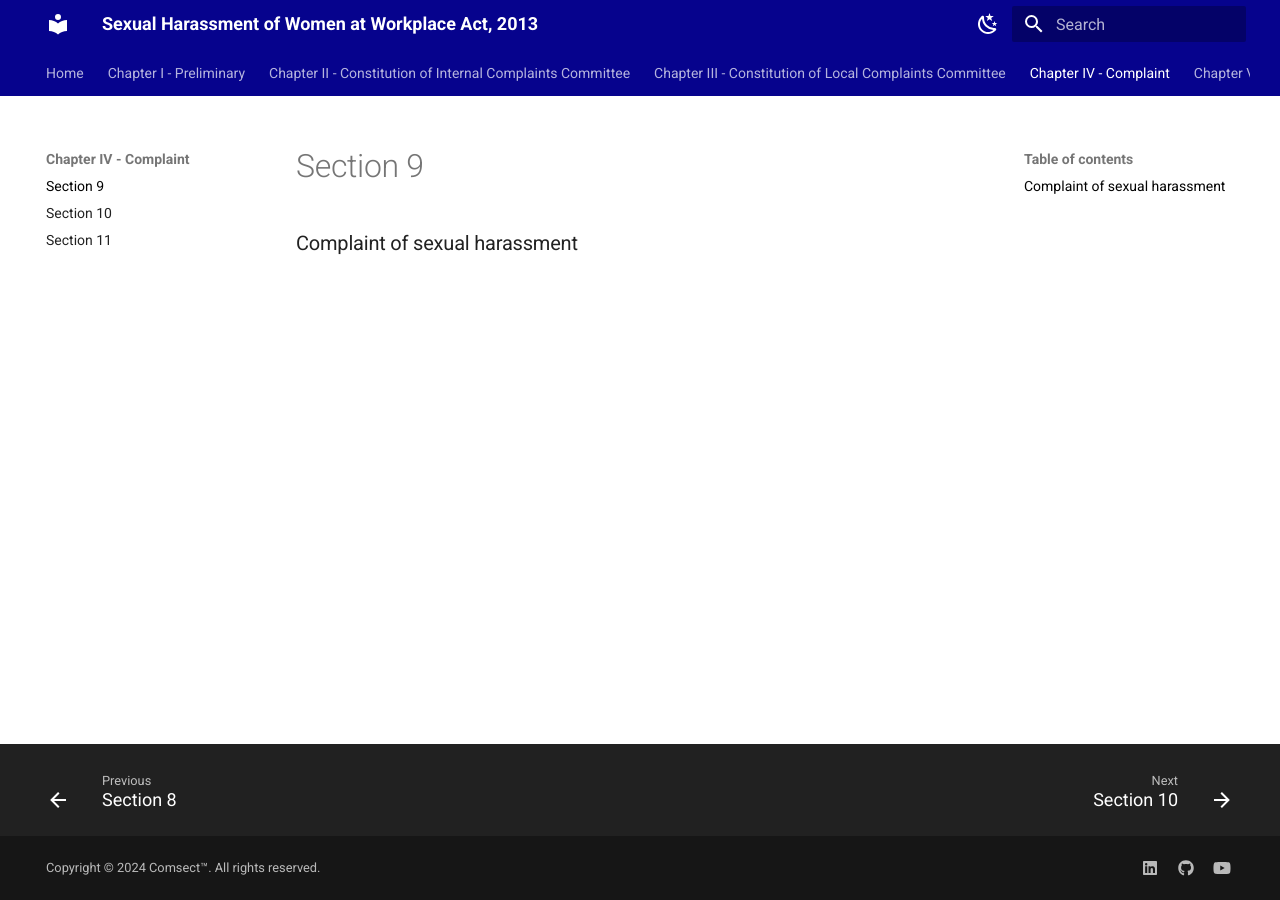
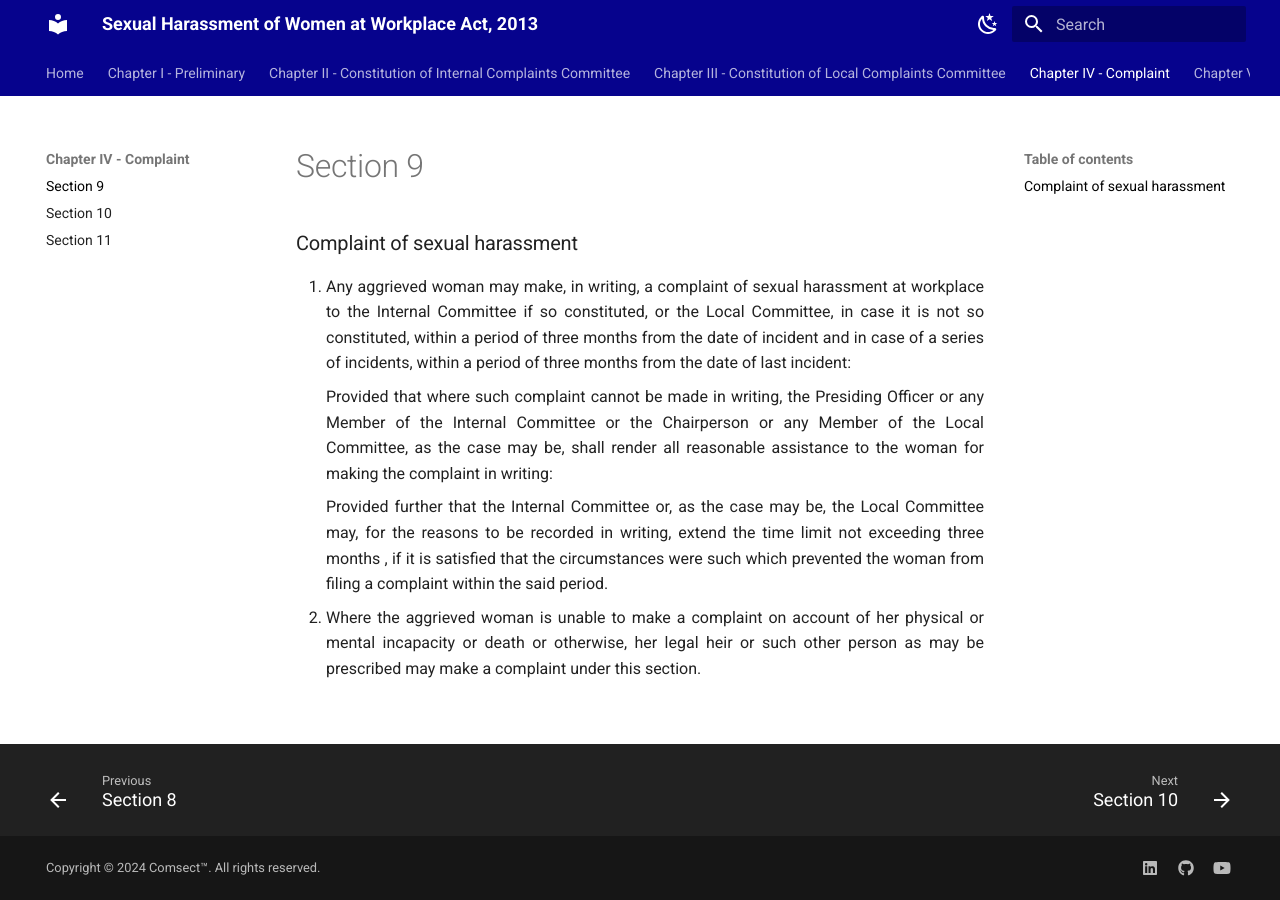
Before and after one commit to comsect/posh-act, an MkDocs documentation site: the page built from docs/en/9.md, in a window 1280 px wide. Built offline with MkDocs 1.6.1 and Material for MkDocs 9.7.7, drawn with Linux system fonts in a browser that asks for light colours.

Commit message:
add section nine

```diff
--- a/docs/en/9.md
+++ b/docs/en/9.md
@@ -3,3 +3,11 @@ description: Complaint of sexual harassment
 ---
 
 ### Complaint of sexual harassment
+
+1. <div style="text-align: justify"> Any aggrieved woman may make, in writing, a complaint of sexual harassment at workplace to the Internal Committee if so constituted, or the Local Committee, in case it is not so constituted, within a period of three months from the date of incident and in case of a series of incidents, within a period of three months from the date of last incident:
+</p>
+Provided that where such complaint cannot be made in writing, the Presiding Officer or any Member of the Internal Committee or the Chairperson or any Member of the Local Committee, as the case may be,
+shall render all reasonable assistance to the woman for making the complaint in writing:
+</p>
+Provided further that the Internal Committee or, as the case may be, the Local Committee may, for the reasons to be recorded in writing, extend the time limit not exceeding three months , if it is satisfied that the circumstances were such which prevented the woman from filing a complaint within the said period.
+2. <div style="text-align: justify"> Where the aggrieved woman is unable to make a complaint on account of her physical or mental incapacity or death or otherwise, her legal heir or such other person as may be prescribed may make a complaint under this section.
```
